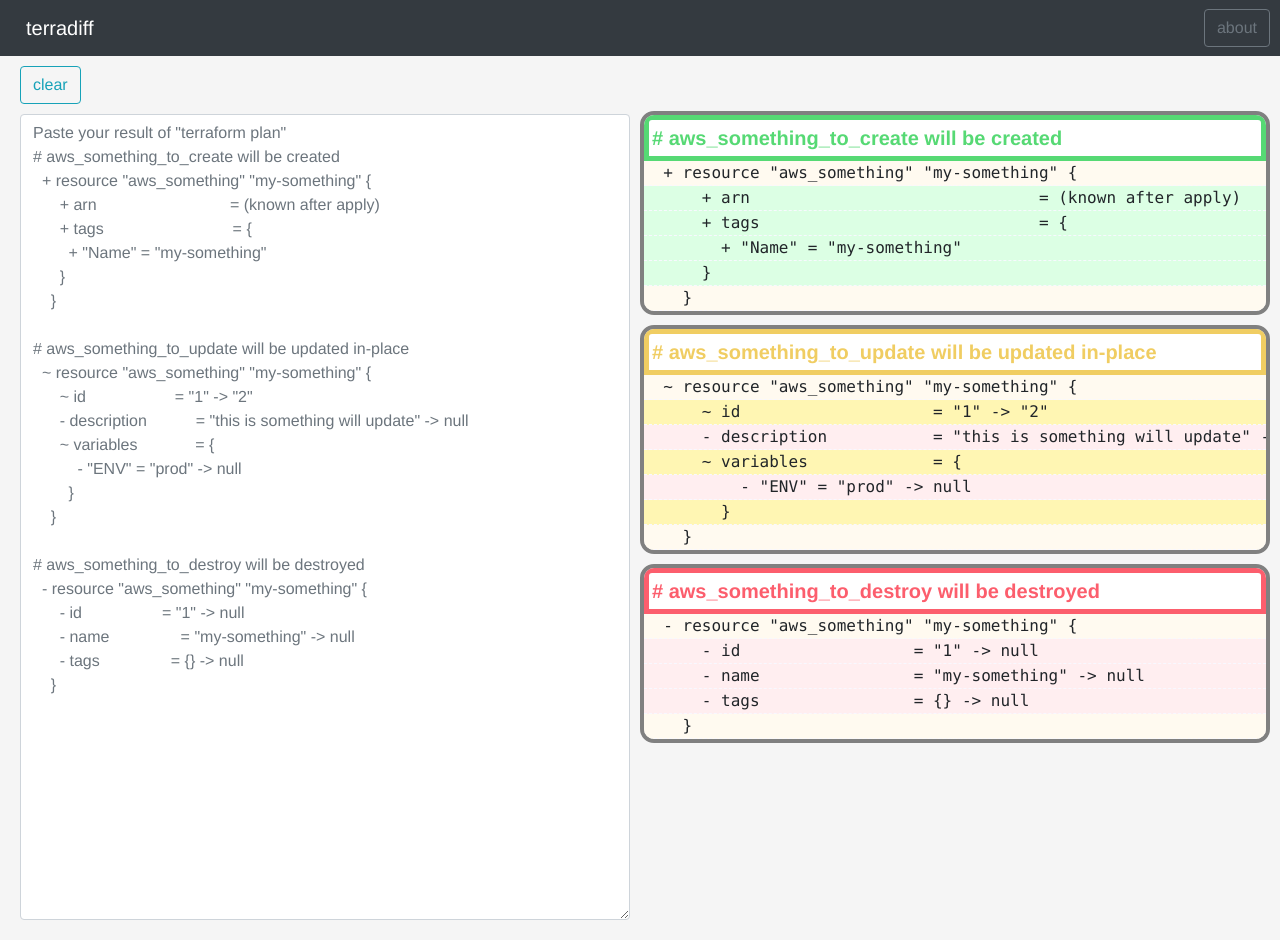
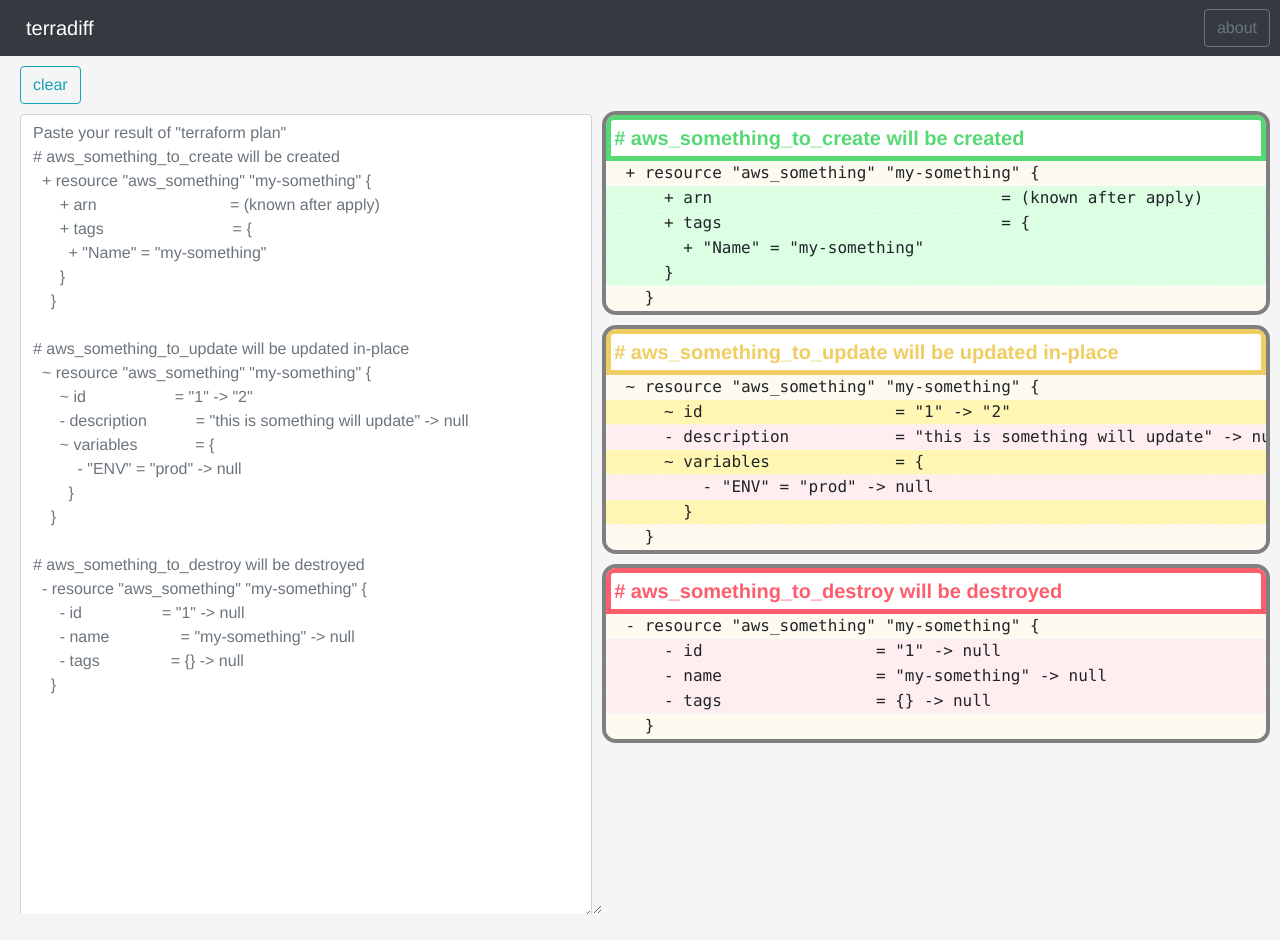
Before and after one commit to maito1201/terradiff, a Vue app: page / in a window 1280 px wide. Built offline with nearby package versions, Linux system fonts and the light colour scheme.

Commit message:
simple resize

```diff
--- a/public/index.html
+++ b/public/index.html
@@ -1,11 +1,6 @@
 <!DOCTYPE html>
 <html lang="en">
   <head>
-    <meta charset="utf-8">
-    <meta http-equiv="X-UA-Compatible" content="IE=edge">
-    <meta name="viewport" content="width=device-width,initial-scale=1.0">
-    <link rel="icon" href="<%= BASE_URL %>favicon.ico">
-    <title><%= htmlWebpackPlugin.options.title %></title>
     <!-- Global site tag (gtag.js) - Google Analytics -->
     <script async src="https://www.googletagmanager.com/gtag/js?id=G-SSQ825QMFV"></script>
     <script>
@@ -14,6 +9,11 @@
       gtag('js', new Date());
       gtag('config', 'G-SSQ825QMFV');
     </script>
+    <meta charset="utf-8">
+    <meta http-equiv="X-UA-Compatible" content="IE=edge">
+    <meta name="viewport" content="width=device-width,initial-scale=1.0">
+    <link rel="icon" href="<%= BASE_URL %>favicon.ico">
+    <title><%= htmlWebpackPlugin.options.title %></title>
   </head>
   <body>
     <noscript>
--- a/src/components/Main.vue
+++ b/src/components/Main.vue
@@ -70,17 +70,20 @@ div.tf-input-area {
   min-height: 800px;
   width: 50%;
   padding: 0 10px;
+  overflow: hidden;
+  resize: horizontal;
 }
 div.result-area {
   margin-top: 35px;
   min-height: 800px;
-  width: 50%;
+  min-width: 50%;
   text-align: left;
 }
 textarea.tf-text-area {
   height: 100%;
   min-height: 800px;
   max-height: 95%;
+  overflow: hidden;
 }
 
 pre.tf-result{
@@ -88,6 +91,8 @@ pre.tf-result{
   font-size: 16px;
   border-bottom: dashed 1px ghostwhite;
   background-color: white;
+  overflow: visible;
+  padding: 0 20px 0 0;
 }
 
 pre.tf-result--resource-info {
```
